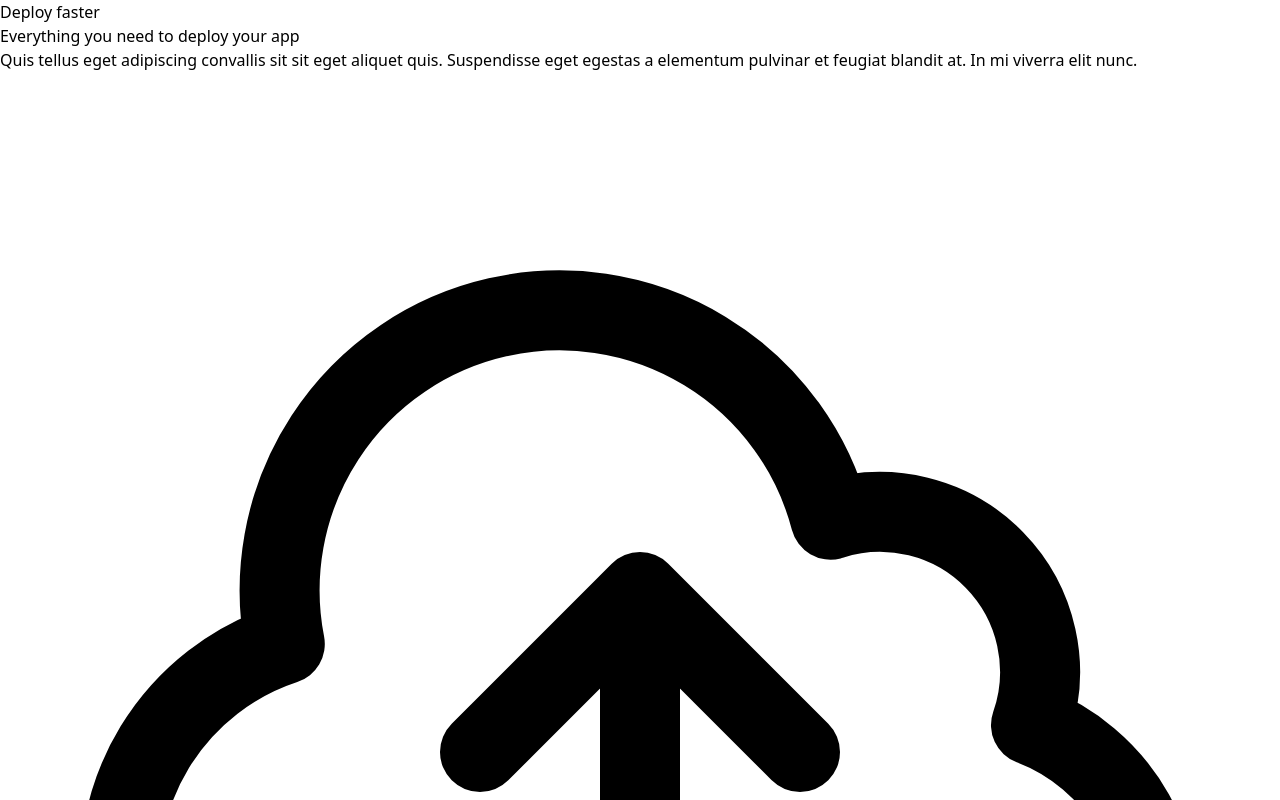
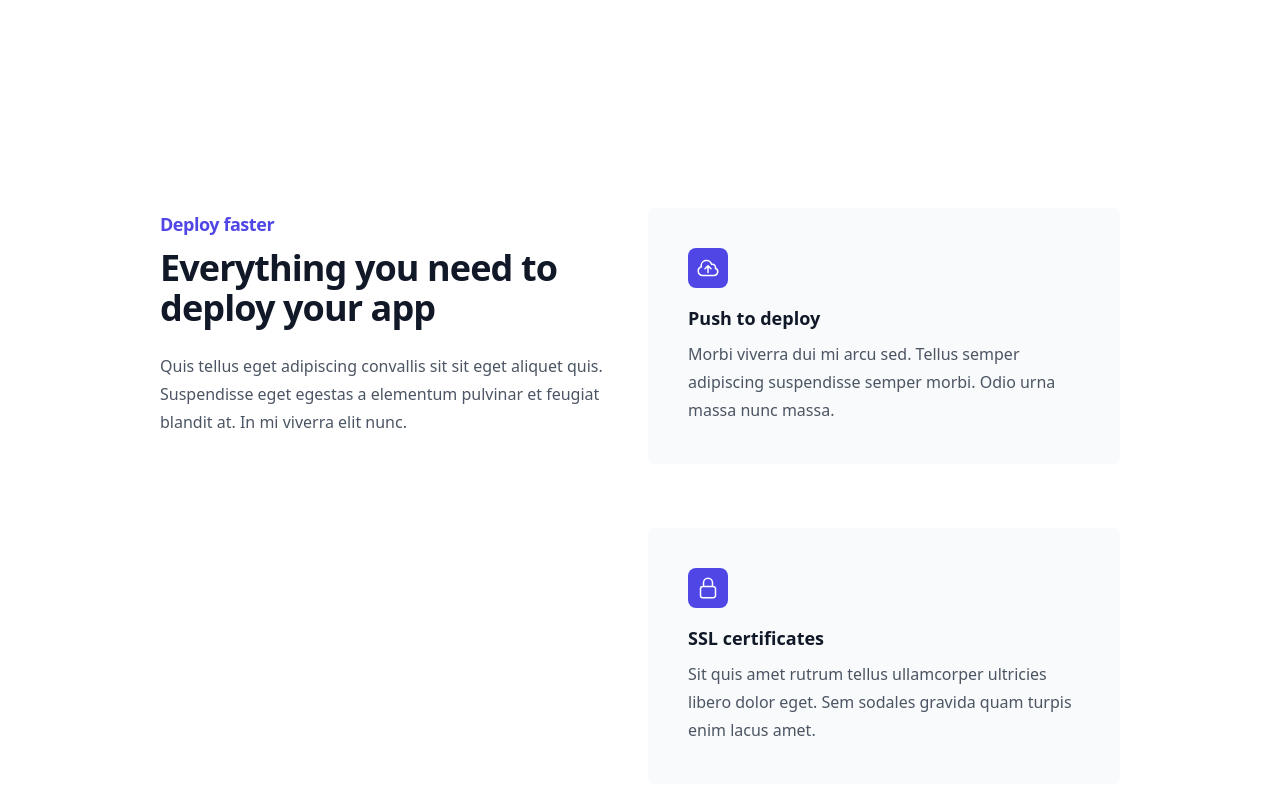
Before and after one commit to yeyouchuan/fushan, a Next.js app: page / in a window 1280 px wide. Shown: the top 800 px of the page. Built offline with nearby package versions, Linux system fonts and the light colour scheme.

Commit message:
加载网站

```diff
--- a/tailwind.config.js
+++ b/tailwind.config.js
@@ -1,8 +1,12 @@
 /** @type {import('tailwindcss').Config} */
 module.exports = {
-    content: ["./pages/**/*.{html,js}"],
+    content: [
+        './pages/**/*.{js,ts,jsx,tsx}',
+        './components/**/*.{js,ts,jsx,tsx}',
+    ],
     theme: {
-        extend: {},
+        extend: {
+        },
     },
     plugins: [],
 }
```
